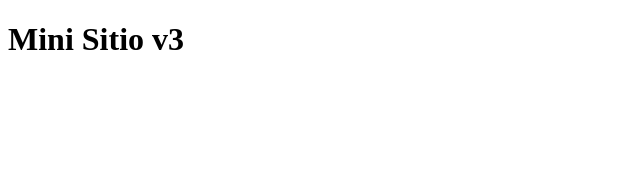
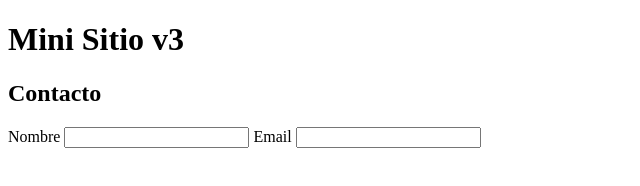
Before and after one commit to samuelgutierrez-c/mini-sitio-v3, a plain HTML site: page index.html in a window 1280 px wide. Shown: the whole page, without its empty margins (0-640 px from the left). Drawn offline with Linux system fonts and the light colour scheme.

Commit message:
feat: agregar estructura inicial de la seccion contacto

```diff
--- a/index.html
+++ b/index.html
@@ -9,5 +9,17 @@
 
     <h1>Mini Sitio v3</h1>
 
+<section id="contacto">
+    <h2>Contacto</h2>
+    <form>
+        <label>Nombre</label>
+        <input type="text">
+
+        <label>Email</label>
+        <input type="email">
+    </form>
+</section>
+
+
 </body>
 </html>
```
